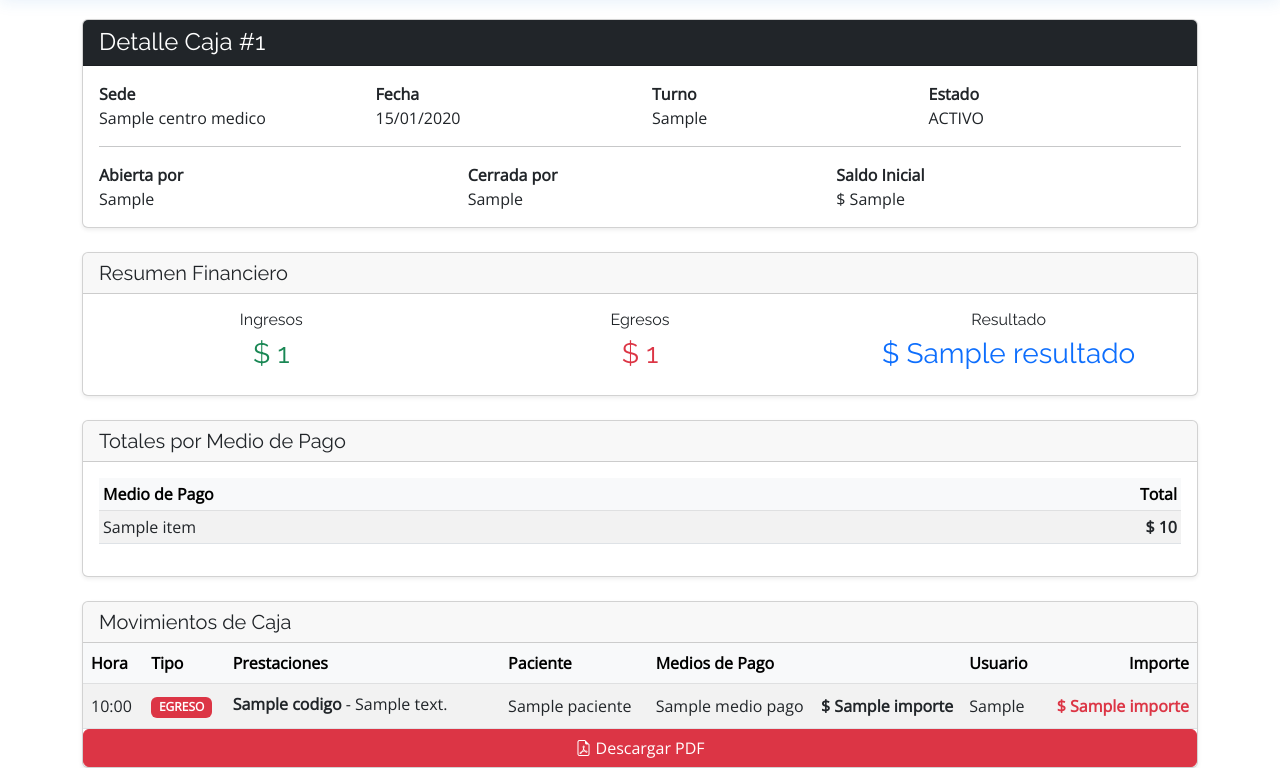
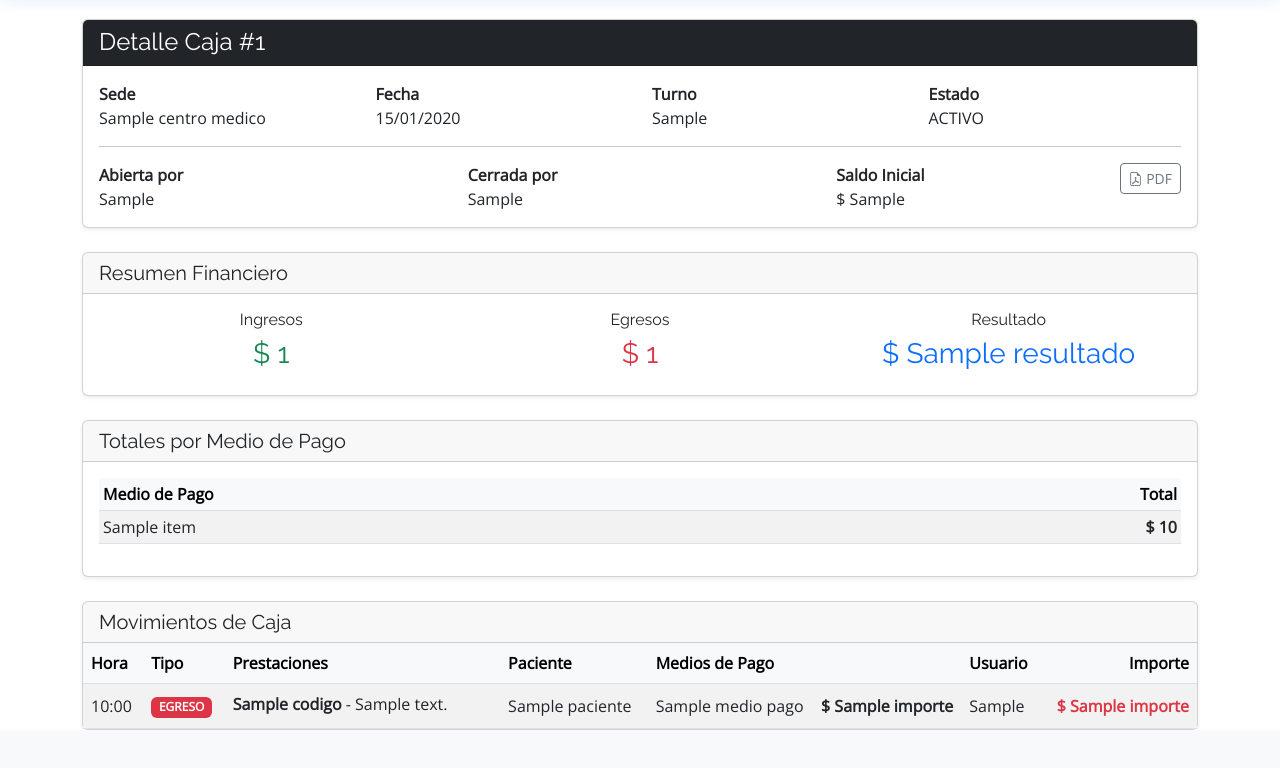
Before and after one commit to Santoni07/SanMartinConsultorio, a Django app: template caja/templates/caja/detalle_caja.html in a window 1280 px wide. Shown: the part 145-913 px from the top of the page. After the commit the page ends 875 px from the top, so only its background shows below. Run offline with Django 5.2, Linux system fonts and the light colour scheme; the template is opened without the code that fills it: most values are stand-ins (such as "Sample title", 1, 10 or a date in 2020); some libraries are stand-ins or nearby versions.

Commit message:
(feat) Cambios en el link del pdf

```diff
--- a/caja/templates/caja/detalle_caja.html
+++ b/caja/templates/caja/detalle_caja.html
@@ -79,11 +79,30 @@
 
                 <div class="col-md-4">
 
-                    <strong>Saldo Inicial</strong><br>
+    <div class="d-flex justify-content-between align-items-start">
 
-                    $ {{ caja.saldo_inicial }}
+        <div>
 
-                </div>
+            <strong>Saldo Inicial</strong><br>
+
+            $ {{ caja.saldo_inicial }}
+
+        </div>
+
+        <a
+            href="{% url 'pdf_cierre_caja' caja.id %}"
+            class="btn btn-outline-secondary btn-sm"
+            title="Descargar PDF">
+
+            <i class="bi bi-file-earmark-pdf"></i>
+
+            PDF
+
+        </a>
+
+    </div>
+
+</div>
 
             </div>
 
@@ -434,15 +453,7 @@
             </div>
 
         </div>
-        <a
-    href="{% url 'pdf_cierre_caja' caja.id %}"
-    class="btn btn-danger">
 
-    <i class="bi bi-file-earmark-pdf"></i>
-
-    Descargar PDF
-
-</a>
     </div>
 
 </div>
```
